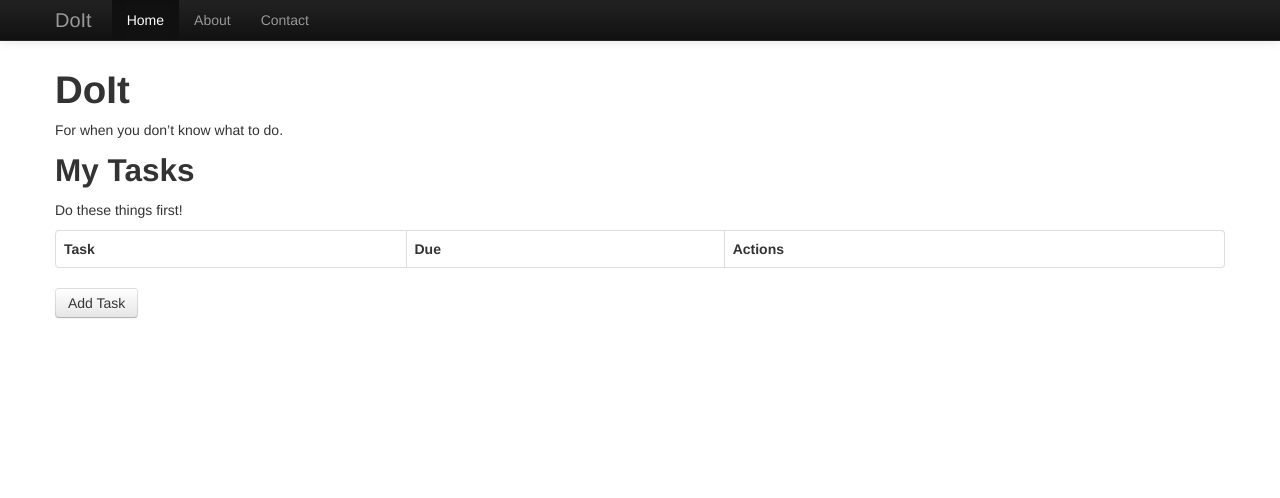
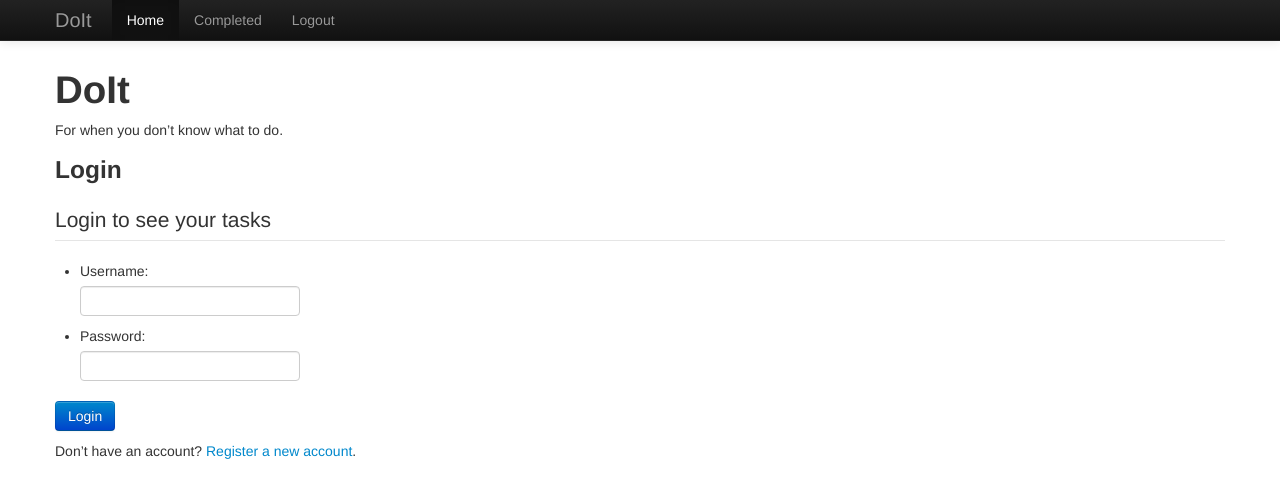
Before and after one commit to cjmaynar/doit, a PHP site: page / in a window 1280 px wide. Shown: the top 498 px of the page. Run offline with PHP 8.4, Linux system fonts and the light colour scheme; data that the repository does not hold is empty.

Commit message:
Basic user account creation and login/logout

```diff
--- a/ajax.php
+++ b/ajax.php
@@ -9,6 +9,7 @@ $Task = new Task($DBH);
 
 switch ($action) {
     case 'create':
+        $_POST['user'] = $_SESSION['userid'];
         $result = $Task->create($_POST);
         break;
     case 'delete':
--- a/config.template.php
+++ b/config.template.php
@@ -1,4 +1,6 @@
 <?php
+session_start();
+
 $host = '';
 $dbname = '';
 $user = '';
--- /dev/null
+++ b/header.php
@@ -0,0 +1,54 @@
+<!DOCTYPE html>
+<html lang="en">
+  <head>
+    <meta charset="utf-8">
+    <title>DoIt</title>
+    <meta name="viewport" content="width=device-width, initial-scale=1.0">
+    <meta name="description" content="">
+    <meta name="author" content="">
+
+    <link href="bootstrap/css/bootstrap.css" rel="stylesheet">
+    <link href="js/jquery-ui/css/ui-lightness/jquery-ui-1.10.3.custom.min.css" rel="stylesheet">
+    <style>
+      body {
+        padding-top: 60px; /* 60px to make the container go all the way to the bottom of the topbar */
+      }
+    </style>
+    <link href="bootstrap/css/bootstrap-responsive.css" rel="stylesheet">
+
+    <!-- HTML5 shim, for IE6-8 support of HTML5 elements -->
+    <!--[if lt IE 9]>
+      <script src="bootstrap/js/html5shiv.js"></script>
+    <![endif]-->
+
+    <!-- Fav and touch icons -->
+    <link rel="apple-touch-icon-precomposed" sizes="144x144" href="bootstrap/ico/apple-touch-icon-144-precomposed.png">
+    <link rel="apple-touch-icon-precomposed" sizes="114x114" href="bootstrap/ico/apple-touch-icon-114-precomposed.png">
+    <link rel="apple-touch-icon-precomposed" sizes="72x72" href="bootstrap/ico/apple-touch-icon-72-precomposed.png">
+    <link rel="apple-touch-icon-precomposed" href="bootstrap/ico/apple-touch-icon-57-precomposed.png">
+    <link rel="shortcut icon" href="bootstrap/ico/favicon.png">
+  </head>
+
+  <body>
+
+    <div class="navbar navbar-inverse navbar-fixed-top">
+      <div class="navbar-inner">
+        <div class="container">
+          <button type="button" class="btn btn-navbar" data-toggle="collapse" data-target=".nav-collapse">
+            <span class="icon-bar"></span>
+            <span class="icon-bar"></span>
+            <span class="icon-bar"></span>
+          </button>
+          <a class="brand" href="#">DoIt</a>
+          <div class="nav-collapse collapse">
+            <ul class="nav">
+              <li class="active"><a href="./">Home</a></li>
+              <li><a href="completed.php">Completed</a></li>
+              <li><a href="logout.php">Logout</a></li>
+            </ul>
+          </div><!--/.nav-collapse -->
+        </div>
+      </div>
+    </div>
+
+    <div class="container">
--- a/index.php
+++ b/index.php
@@ -1,64 +1,36 @@
 <?php
 require_once 'config.php';
 require_once 'models/Task.class.php';
+require_once 'models/User.class.php';
+
+if (isset($_POST) && array_key_exists('username', $_POST)) {
+    $username = $_POST['username'];
+    $password = $_POST['password'];
+
+    $User = new User($DBH);
+    $params = Array(
+        'username' => $username,
+        'password' => hash('sha256', $password)
+    );
+
+    $user = $User->filter($params);
+
+    if ((count($user)) == 1 && array_key_exists('username', $user[0])) {
+        $_SESSION['username'] = $user[0]['username'];
+        $_SESSION['userid'] = $user[0]['id'];
+    } else {
+        $errorMsg = "Incorrect username/password combination.";
+    }
+}
+
+require_once 'header.php';
 ?>
-<!DOCTYPE html>
-<html lang="en">
-  <head>
-    <meta charset="utf-8">
-    <title>DoIt</title>
-    <meta name="viewport" content="width=device-width, initial-scale=1.0">
-    <meta name="description" content="">
-    <meta name="author" content="">
-
-    <link href="bootstrap/css/bootstrap.css" rel="stylesheet">
-    <link href="js/jquery-ui/css/ui-lightness/jquery-ui-1.10.3.custom.min.css" rel="stylesheet">
-    <style>
-      body {
-        padding-top: 60px; /* 60px to make the container go all the way to the bottom of the topbar */
-      }
-    </style>
-    <link href="bootstrap/css/bootstrap-responsive.css" rel="stylesheet">
-
-    <!-- HTML5 shim, for IE6-8 support of HTML5 elements -->
-    <!--[if lt IE 9]>
-      <script src="bootstrap/js/html5shiv.js"></script>
-    <![endif]-->
-
-    <!-- Fav and touch icons -->
-    <link rel="apple-touch-icon-precomposed" sizes="144x144" href="bootstrap/ico/apple-touch-icon-144-precomposed.png">
-    <link rel="apple-touch-icon-precomposed" sizes="114x114" href="bootstrap/ico/apple-touch-icon-114-precomposed.png">
-    <link rel="apple-touch-icon-precomposed" sizes="72x72" href="bootstrap/ico/apple-touch-icon-72-precomposed.png">
-    <link rel="apple-touch-icon-precomposed" href="bootstrap/ico/apple-touch-icon-57-precomposed.png">
-    <link rel="shortcut icon" href="bootstrap/ico/favicon.png">
-  </head>
-
-  <body>
-
-    <div class="navbar navbar-inverse navbar-fixed-top">
-      <div class="navbar-inner">
-        <div class="container">
-          <button type="button" class="btn btn-navbar" data-toggle="collapse" data-target=".nav-collapse">
-            <span class="icon-bar"></span>
-            <span class="icon-bar"></span>
-            <span class="icon-bar"></span>
-          </button>
-          <a class="brand" href="#">DoIt</a>
-          <div class="nav-collapse collapse">
-            <ul class="nav">
-              <li class="active"><a href="#">Home</a></li>
-              <li><a href="#about">About</a></li>
-              <li><a href="#contact">Contact</a></li>
-            </ul>
-          </div><!--/.nav-collapse -->
-        </div>
-      </div>
-    </div>
-
-    <div class="container">
       <h1>DoIt</h1>
       <p>For when you don&rsquo;t know what to do.</p>
 
+      <?php
+      if (isset($_SESSION['username'])) {
+      ?>
       <h2>My Tasks</h2>
       <p>Do these things first!</p>
       <table id="tasks" class="table table-bordered">
@@ -71,7 +43,7 @@ require_once 'models/Task.class.php';
       $Task = new Task($DBH);
 
       $params = Array(
-          'user' => 1,
+          'user' => $_SESSION['userid'],
           'completed' => null
       );
       $tasks = $Task->filter($params);
@@ -101,6 +73,34 @@ require_once 'models/Task.class.php';
       </div>
 
       <p><a id="add-task" class="btn">Add Task</a></p>
+
+    <?php
+      } else {
+    ?>
+        <h3>Login</h3>
+        <?php
+        if (isset($errorMsg)) {
+            echo "<p><strong>Error: $errorMsg</strong></p>";
+        }
+        ?>
+        <form action="" method="post">
+        <fieldset>
+            <legend>Login to see your tasks</legend>
+            <ul>
+            <li><label for="user">Username:</label>
+            <input type="text" name="username" id="user" /></li>
+
+            <li><label for="password">Password:</label>
+            <input type="text" name="password" id="password" /></li>
+            </ul>
+
+            <p><input type="submit" class="btn btn-primary" value="Login" /></p>
+            <p>Don&rsquo;t have an account? <a href="register.php">Register a new account</a>.</p>
+        </fieldset>
+        </form>
+    <?php
+      }
+      ?>
     </div>
 
     <script src="bootstrap/js/jquery-1.10.2.min.js"></script>
--- /dev/null
+++ b/logout.php
@@ -0,0 +1,5 @@
+<?php
+session_start();
+session_unset();
+header("Location: ./");
+?>
--- a/models/Model.class.php
+++ b/models/Model.class.php
@@ -11,12 +11,6 @@ abstract class Model {
     }
 
     public function create(Array $attrs) {
-        $attrs['user'] = 1;
-        $attrs['created'] = date("Y-m-d H:i:s");
-        $slashDue = $attrs['due'];
-        $due = explode('/', $attrs['due']);
-        $attrs['due'] = $due[2] . '-' . $due[0] . '-' . $due[1];
-
         $sql = "INSERT INTO $this->model ";
         $sql .= '(' . implode(', ', array_keys($attrs)) . ') ';
         $sql .= 'VALUES (' . implode(',', array_fill(0, count($attrs), '?')) . ')';
@@ -30,7 +24,6 @@ abstract class Model {
         }
 
         $attrs['id'] = $this->db->lastInsertId();
-        $attrs['due'] = $slashDue;
 
         return $attrs;
     }
@@ -39,8 +32,10 @@ abstract class Model {
         $id = $attrs['id'];
         unset($attrs['id']);
 
-        $due = explode('/', $attrs['due']);
-        $attrs['due'] = $due[2] . '-' . $due[0] . '-' . $due[1];
+        if (array_key_exists('due', $attrs)) {
+            $due = explode('/', $attrs['due']);
+            $attrs['due'] = $due[2] . '-' . $due[0] . '-' . $due[1];
+        }
 
         $sql = "UPDATE $this->model SET ";
         foreach ($attrs as $key => $val) {
--- a/models/Task.class.php
+++ b/models/Task.class.php
@@ -1,6 +1,19 @@
 <?php
 require_once 'Model.class.php';
 
-class Task extends Model {
+class Task extends Model
+{
+    public function create(Array $attrs) {
+        $attrs['created'] = date("Y-m-d H:i:s");
+        $slashDue = $attrs['due'];
+        $due = explode('/', $attrs['due']);
+        $attrs['due'] = $due[2] . '-' . $due[0] . '-' . $due[1];
+
+        $attrs = parent::create($attrs);
+        $attrs['due'] = $slashDue;
+
+        return $attrs;
+    }
+
 }
 ?>
```
Also changed, not shown: register.php (added, +42 -0 lines).
